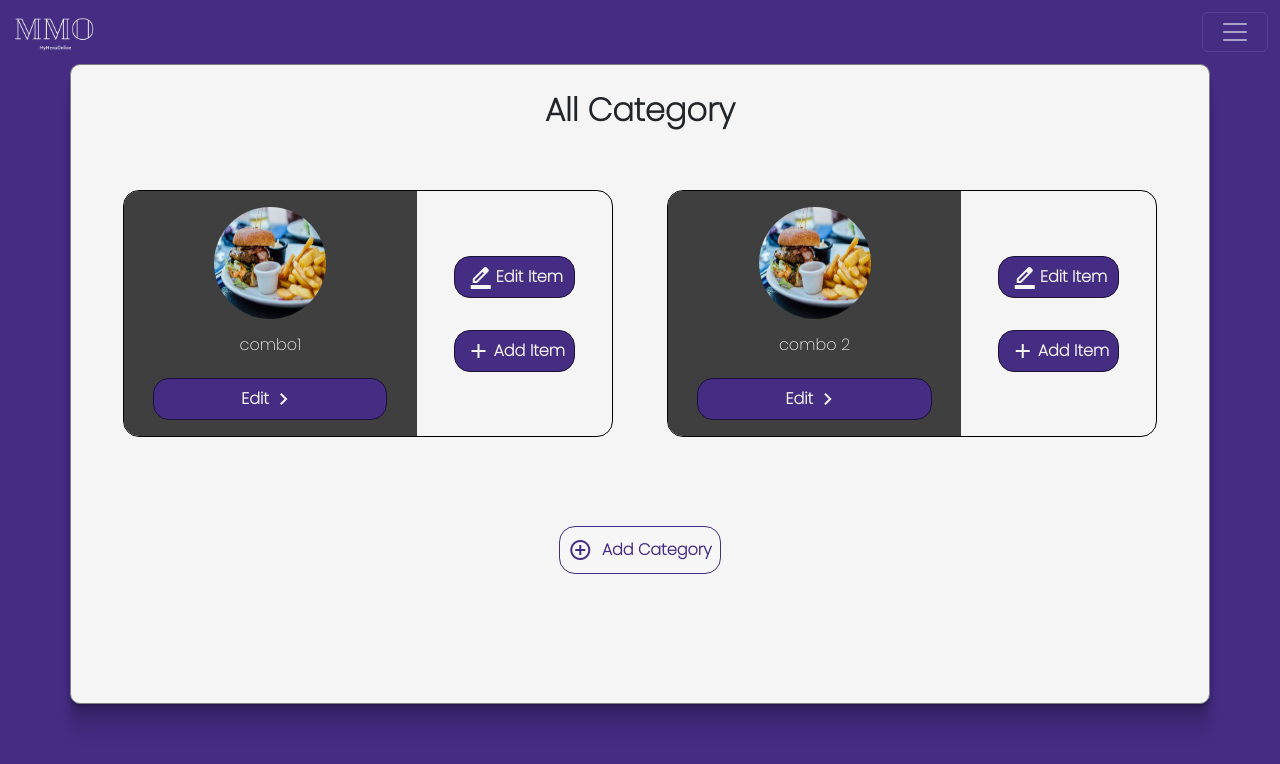
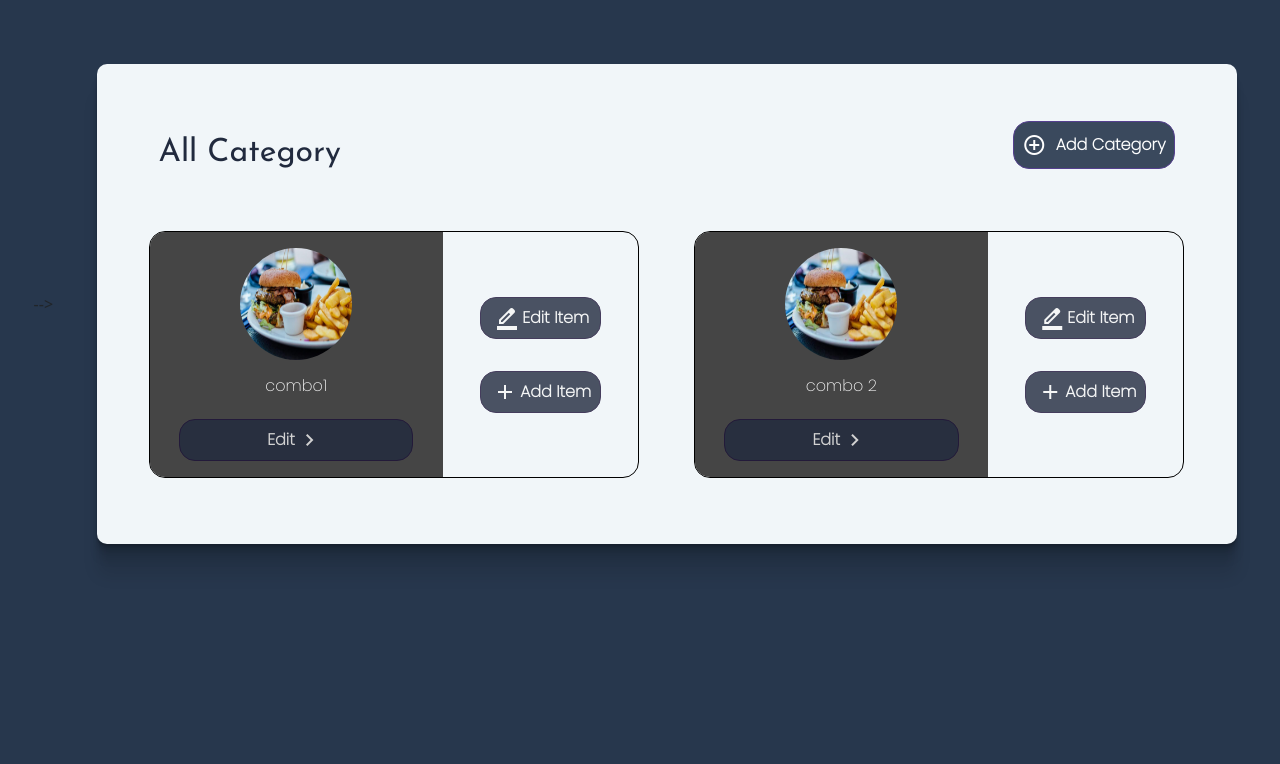
Before and after one commit to infinitus04/myMenuOnline, a Django app: page /client/category/ in a window 1280 px wide. Shown: the top 764 px of the page. Run offline with Django 4.2, Linux system fonts and the light colour scheme; a user stored in the database is signed in; data comes from the database, SQL or seed files in the repository; both versions use the stored data as it was after the commit.

Commit message:
all page css updated

```diff
--- a/static/css/styleAdmin.css
+++ b/static/css/styleAdmin.css
@@ -6,6 +6,9 @@
   @import url('https://fonts.googleapis.com/css2?family=Bodoni+Moda:opsz,wght@6..96,800&display=swap');
 
   @import url('https://fonts.googleapis.com/css2?family=Ubuntu:wght@300&display=swap');
+
+@import url('https://fonts.googleapis.com/css2?family=Josefin+Sans&display=swap');
+
 
 
 :root{
@@ -30,14 +33,17 @@
 
 body{
     color: var(--text);
-    background-color: var(--primaryDark) !important;
+    background-color: #27374D!important;
+    display: flex;
+    justify-content: center;
+    align-items: center;
     /* background-color: #0082ce; */
 }
 .navbar-brand > h2{
     font-family: 'Bodoni Moda', serif;
 }
 .navbar{
-    background-color: rgba(255, 255, 255, 0) !important;
+    background-color: #F1F6F9 !important;
 }
 .offcanvas{
     background-color: var(--navPrimaryDark) !important;
@@ -53,29 +59,42 @@ body{
     /* margin: 0.4rem; */
     z-index: 1;
     /* margin-left: 4.5rem; */
-
-
+    display: none;
 }
 
 .container{
     max-width: 1140px;
     /* height: 480px; */
 
-    z-index: 11;
-    background-color: whitesmoke;
+    /* z-index: 11; */
+    background-color: #F1F6F9;
     margin: 5% 20%;
-    border: 1px solid gray;
+    /* border: 1px solid gray; */
     padding: 0.8rem;
     border-radius: 10px;
+    height: 60vh;
+    display: flex;
+    flex-direction: column;
+    /* justify-content: center; */
+    /* align-items: center; */
+    padding: 30px 0px ;
+
+
     box-shadow: 0 2px 1px rgba(0,0,0,0.09), 0 4px 2px rgba(0,0,0,0.09), 0 8px 4px rgba(0,0,0,0.09), 0 16px 8px rgba(0,0,0,0.09), 0 32px 16px rgba(0,0,0,0.09);
 
 }
 .container > h2{
-    font-weight: bolder;
+    /* font-weight: bolder; */
     margin-left: 5rem;
+    font-family: 'Josefin Sans', sans-serif;
+    margin: 10px  0px 0px 83px;
+    color: #212A3E;
+
 }
 .container > h1{
     font-weight: bolder;
+    /* font-family: 'Josefin Sans', sans-serif; */
+
     /* margin-left: 5rem; */
 }
 .myleftright{
@@ -361,18 +407,19 @@ color: whitesmoke;
     align-items: center;
     /* margin: 0.5rem auto; */
     padding: 0.5rem;
-    background-color: var(--primaryDark);
+    background-color: #212A3E;
     font-weight: bolder;
     margin: 1rem ;
     cursor: pointer;
     border-radius: 1rem;
+    opacity: 0.8;
     /* opacity: 0.8; */
 }
 .myActionButton:hover{
-    opacity: 0.9;
+    opacity: 1;
 }
 .categoryButton > p:hover{
-    opacity: 0.8;
+    opacity: 1;
 }
 
 p> span{
@@ -606,7 +671,28 @@ input[type="radio"]{
 
   }
 
-  .upperListCategory{
+.category_header{
+
+    display: flex;
+    justify-content: space-between;
+    align-items: center;
+    width: 100%;
+    height: 15%;
+    /* border: 2px solid black; */
+    padding : 0px 50px ;
+    margin-top: 20px;
+}
+
+.category_header h2{
+
+    font-family: 'Josefin Sans', sans-serif;
+    font-weight: 500;
+    color: #212A3E;
+    margin : 18px 0px 0px 0px ;
+
+
+}
+.upperListCategory{
     width: 100%;
     /* border: 1px solid black; */
     display: flex;
@@ -614,9 +700,31 @@ input[type="radio"]{
     flex-wrap: wrap;
     /* flex-direction: column; */
     overflow: scroll;
+
+    margin-top: 20px;
     justify-content: space-around;
-    height: 45vh  !important;
+    height: 41vh  !important;
+    /* border-width: 0px 1px 1px 0px ;
+    border-color: #212A3E;
+    border-style: dashed; */
   }
+
+  .upperListCategory::-webkit-scrollbar {
+    width: 3px;
+   /* height: 90%; */
+   padding: 10px 0px ;
+   margin-right: 5px;
+    /* display: none ; */
+}
+
+.upperListCategory::-webkit-scrollbar-thumb {
+    background-color: #212A3E; /* Color of the thumb */
+    border-radius: 6px; /* Roundness of the thumb */
+}
+
+.upperListCategory::-webkit-scrollbar-track {
+    background-color: #f1f1f1; /* Color of the track */
+}
   .categoryListIterm{
     display: flex;
     flex-direction: row;
@@ -637,7 +745,7 @@ input[type="radio"]{
     justify-content: center;
     align-content: center;
     align-items: center;
-    background-color:var(--text) ; ;
+    background-color:#454545;
     /* background-color:#7f4cff77 ; ; */
     width: 60%;
     /* margin: auto; */
@@ -663,11 +771,12 @@ input[type="radio"]{
     color: var(--background);
   }
   .setFixheight{
-    height: 80vh !important;
+    height: 60vh !important;
   }
   .catListFlex{
     display: flex;
     flex-direction: column;
+    /* height: 60vh; */
     /* justify-content: space-around; */
   }
   .catListFlex > h2 {
@@ -682,21 +791,22 @@ input[type="radio"]{
     height: 3rem;
     width: fit-content;
     border: 1.5px solid var(--primaryDark);
-    margin: 2rem auto;
+    /* margin: 2rem auto; */
     padding: 0.2rem;
-    background-color: var(--background);
-    color: var(--primaryDark);
+    background-color: #27374D;
+    color: #fff;
     font-weight: bolder;
     display: flex;
     justify-content: center;
     border-radius: 1rem;
     /* z-index: 111; */
+    opacity: 0.9;
 
 
   }
 
 .addCategoryButtonBlock:hover{
-      background-color: var(--primaryDark) !important;
+      background-color: #212A3E !important;
       color: whitesmoke !important;
       /* z-index: 11; */
       transition: 0.3s;
--- a/templates/client/categoryEdit.html
+++ b/templates/client/categoryEdit.html
@@ -12,7 +12,7 @@
   </head>
   <body>
         <!-- Nav bar  start-->
-        {% include 'client/navBar.html' %}
+        <!-- {% include 'client/navBar.html' %} -->
 
     <form action="" method="POST" class="container" enctype='multipart/form-data'>
       {% csrf_token %}
@@ -58,13 +58,14 @@
                         </span>
                         <input  type="text" placeholder="Description" name="description" size="10" value="{{header.description}}">
                   </div>
+                  <button type="submit"  class=" myResNextB btn btn-outline-primary ">Save Changes</button>
 
 
             </div>
 
         </div>
         {% comment %} onclick="parent.location.href='item.html'" {% endcomment %}
-        <button type="submit"  class=" myResNextB btn btn-outline-primary ">Save Changes</button>
+
     </form>
     <script src="https://cdn.jsdelivr.net/npm/bootstrap@5.3.1/dist/js/bootstrap.bundle.min.js" integrity="sha384-HwwvtgBNo3bZJJLYd8oVXjrBZt8cqVSpeBNS5n7C8IVInixGAoxmnlMuBnhbgrkm" crossorigin="anonymous"></script>
     <script>
--- a/templates/client/categoryList.html
+++ b/templates/client/categoryList.html
@@ -13,19 +13,32 @@
   </head>
   <body>
           <!-- Nav bar  start-->
-          {% include 'client/navBar.html' %}
+          <!-- {% include 'client/navBar.html' %} -->
       <!-- <img class="myMMOlogo" src="static/img/mmoLogo.png" alt=""> -->
       <div class="container catListFlex setFixheight">
-        <h2>All Category</h2>
+
+
+
+        <div class="category_header">
+
+          <h2>All Category</h2>
+
+          <div  onclick="parent.location.href= '/client/category/add/'" class="addCategoryButtonBlock">
+            <span class="material-symbols-outlined">
+              add_circle
+              </span>
+            <p>Add Category</p>
+          </div>
+
+        </div>
+
+
 
     <div class="upperListCategory">
 
       {% comment %} start category item list {% endcomment %}
 
       {% for header in headers %}
-
-
-
           <!-- new -->
           <div class="categoryListIterm">
             <div class="catListleft">
@@ -59,12 +72,7 @@
 
         </div>
 
-        <div  onclick="parent.location.href= '/client/category/add/'" class="addCategoryButtonBlock">
-            <span class="material-symbols-outlined">
-              add_circle
-              </span>
-            <p>Add Category</p>
-          </div>
+
     </div>
 
     </div>
--- a/templates/client/itemAdd.html
+++ b/templates/client/itemAdd.html
@@ -14,7 +14,7 @@
   </head>
   <body >
       <!-- Nav bar  start-->
-    {% include 'client/navBar.html' %}
+    <!-- {% include 'client/navBar.html' %} -->
     <!-- <img class="myMMOlogo" src="static/img/mmoLogo.png" alt=""> -->
     <form action="" method="POST" class="container">
       {% csrf_token %}
@@ -90,7 +90,7 @@
             </div>
 
         </div>
-        <button type="submit" class=" myResNextB btn btn-outline-primary ">Add</button>
+        <button type="submit" class="  savebtn myResNextB btn btn-outline-primary ">Add</button>
     </form>
     <script src="https://cdn.jsdelivr.net/npm/bootstrap@5.3.1/dist/js/bootstrap.bundle.min.js" integrity="sha384-HwwvtgBNo3bZJJLYd8oVXjrBZt8cqVSpeBNS5n7C8IVInixGAoxmnlMuBnhbgrkm" crossorigin="anonymous"></script>
     <script>
--- a/templates/client/navBar.html
+++ b/templates/client/navBar.html
@@ -6,7 +6,7 @@
     <button class="navbar-toggler" type="button" data-bs-toggle="offcanvas" data-bs-target="#offcanvasDarkNavbar" aria-controls="offcanvasDarkNavbar" aria-label="Toggle navigation">
       <span class="navbar-toggler-icon"></span>
     </button>
-    <div style=" background-color: #1b1037 !important;" class="offcanvas offcanvas-end text-bg-dark" tabindex="-1" id="offcanvasDarkNavbar" aria-labelledby="offcanvasDarkNavbarLabel">
+    <div style=" background-color: #F1F6F9 !important;" class="offcanvas offcanvas-end text-bg-dark" tabindex="-1" id="offcanvasDarkNavbar" aria-labelledby="offcanvasDarkNavbarLabel">
       <div class="offcanvas-header">
         <h5 class="offcanvas-title" id="offcanvasDarkNavbarLabel">Options</h5>
         <button type="button" class="btn-close btn-close-white" data-bs-dismiss="offcanvas" aria-label="Close"></button>
```
Also changed, not shown: other parts of static/css/styleAdmin.css (+61 -16 lines), templates/client/categoryAdd.html (+4 -3 lines), templates/client/itemEdit.html (+5 -3 lines), templates/client/itemList.html (+17 -6 lines), db.sqlite3, media/images/pasta.jpeg (added), media/images/sandwich.jpg.
